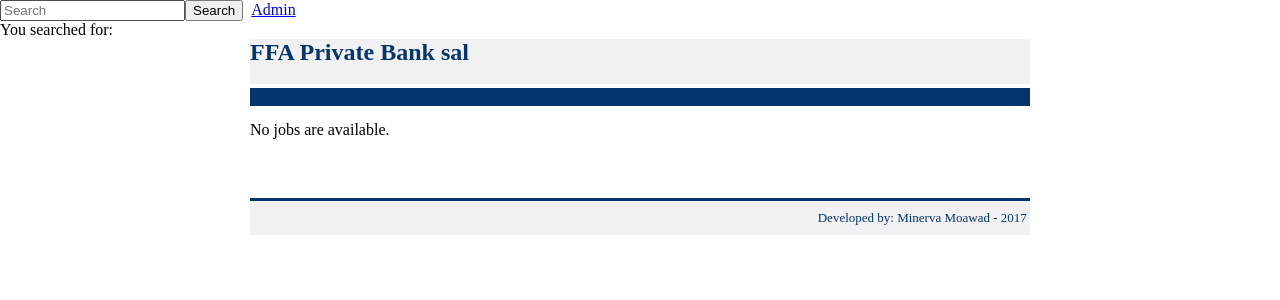
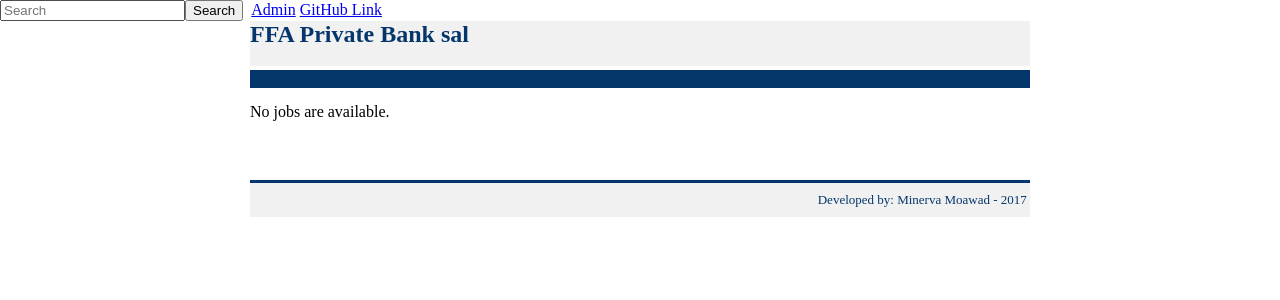
Before and after one commit to ffapb/ffa-jobs-settings, a Django app: page / in a window 1280 px wide. Shown: the top 300 px of the page. Run offline with Django 3.2, Linux system fonts and the light colour scheme; data that the repository does not hold is empty.

Commit message:
some add github link in list view

```diff
--- a/emailffa/templates/emailffa/index.html
+++ b/emailffa/templates/emailffa/index.html
@@ -56,10 +56,10 @@
 <tr>
 	<form method="get" action="/results/" class="navbar-form pull-right">
 <input type="text" id="searchBox" class="input-medium search-query" name="q" placeholder="Search">
-<input type="submit" class="btn" value="Search" >  &nbsp;<a type ="button" href="{% url 'admin:index' %}">Admin</a>
+<input type="submit" class="btn" value="Search" >  &nbsp;<a type ="button" href="{% url 'admin:index' %}">Admin</a>&nbsp;<a type ="button" href="https://github.com/minerva22/ffa-jobs-emails/">GitHub Link</a>
 </form>
 
-   <div>You searched for: </div>
+
 </tr>
         	<tr>
 			<td>
```
